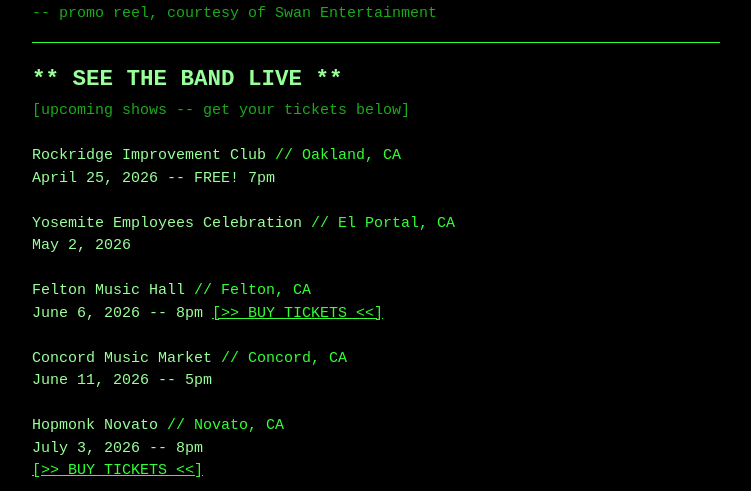
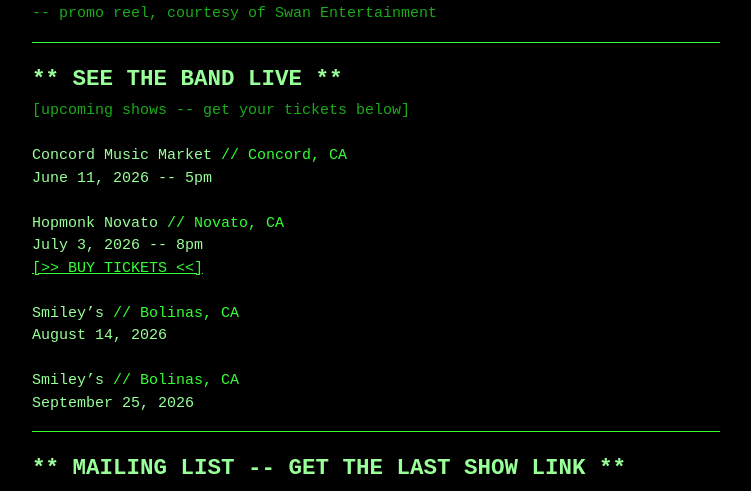
Before and after one commit to alexmandelmusic-netizen/DAB, a plain HTML site: page index.html in a window 1280 px wide. Shown: the part 1194-1685 px from the top of the page, without its empty margins (264-1015 px from the left). Drawn offline with Linux system fonts and the light colour scheme.

```diff
--- a/index.html
+++ b/index.html
@@ -171,28 +171,6 @@
 <br>
 
 <p>
-  <span class="bright">Rockridge Improvement Club</span> // Oakland, CA<br>
-  <span class="bright">April 25, 2026 -- FREE! 7pm</span>
-</p>
-
-<br>
-
-<p>
-  <span class="bright">Yosemite Employees Celebration</span> // El Portal, CA<br>
-  <span class="bright">May 2, 2026</span>
-</p>
-
-<br>
-
-<p>
-  <span class="bright">Felton Music Hall</span> // Felton, CA<br>
-  <span class="bright">June 6, 2026 -- 8pm</span>
-<a href="https://www.tixr.com/e/186765" target="_blank">[>> BUY TICKETS <<]</a>
-</p>
-
-<br>
-
-<p>
   <span class="bright">Concord Music Market</span> // Concord, CA<br>
   <span class="bright">June 11, 2026 -- 5pm</span>
 </p>
```
